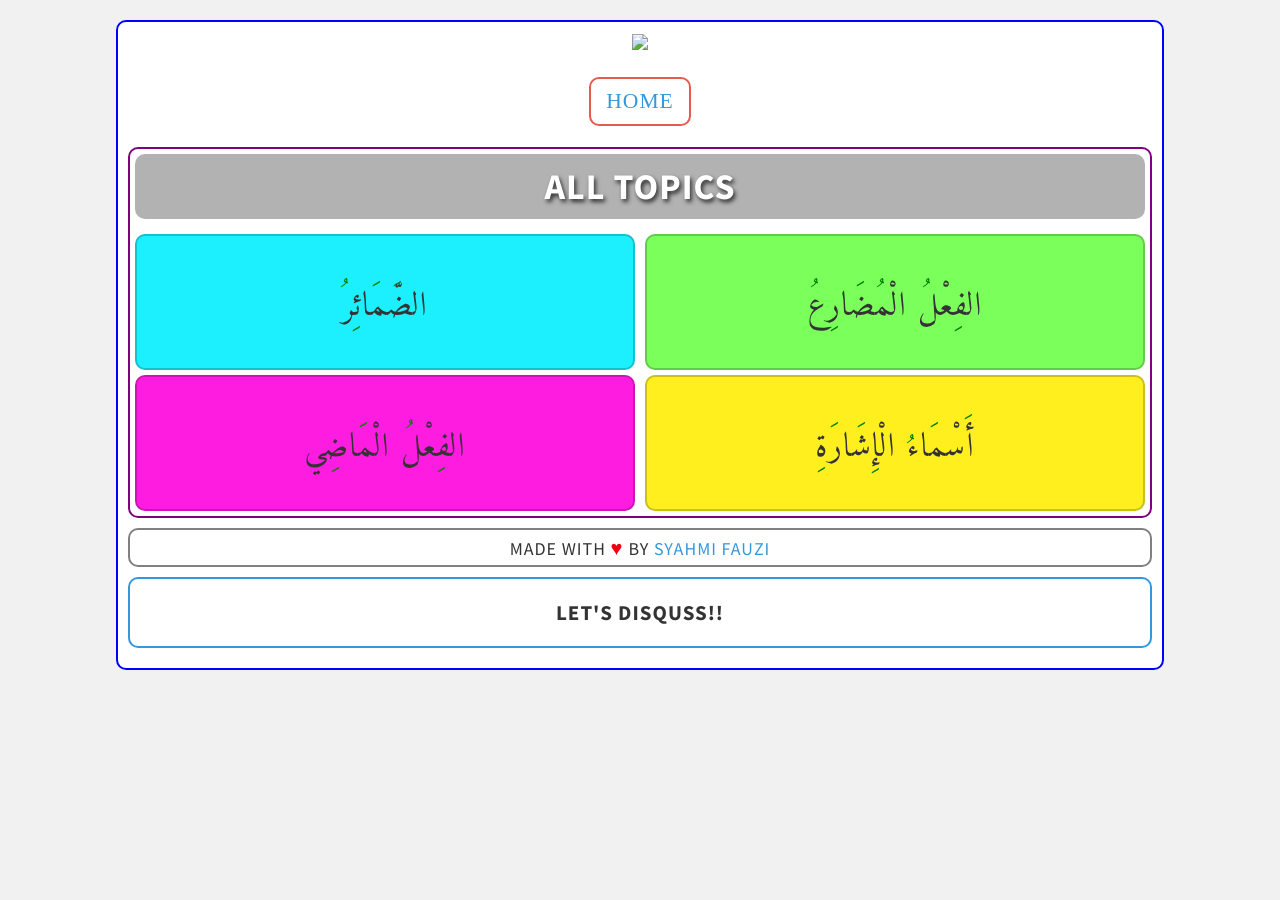
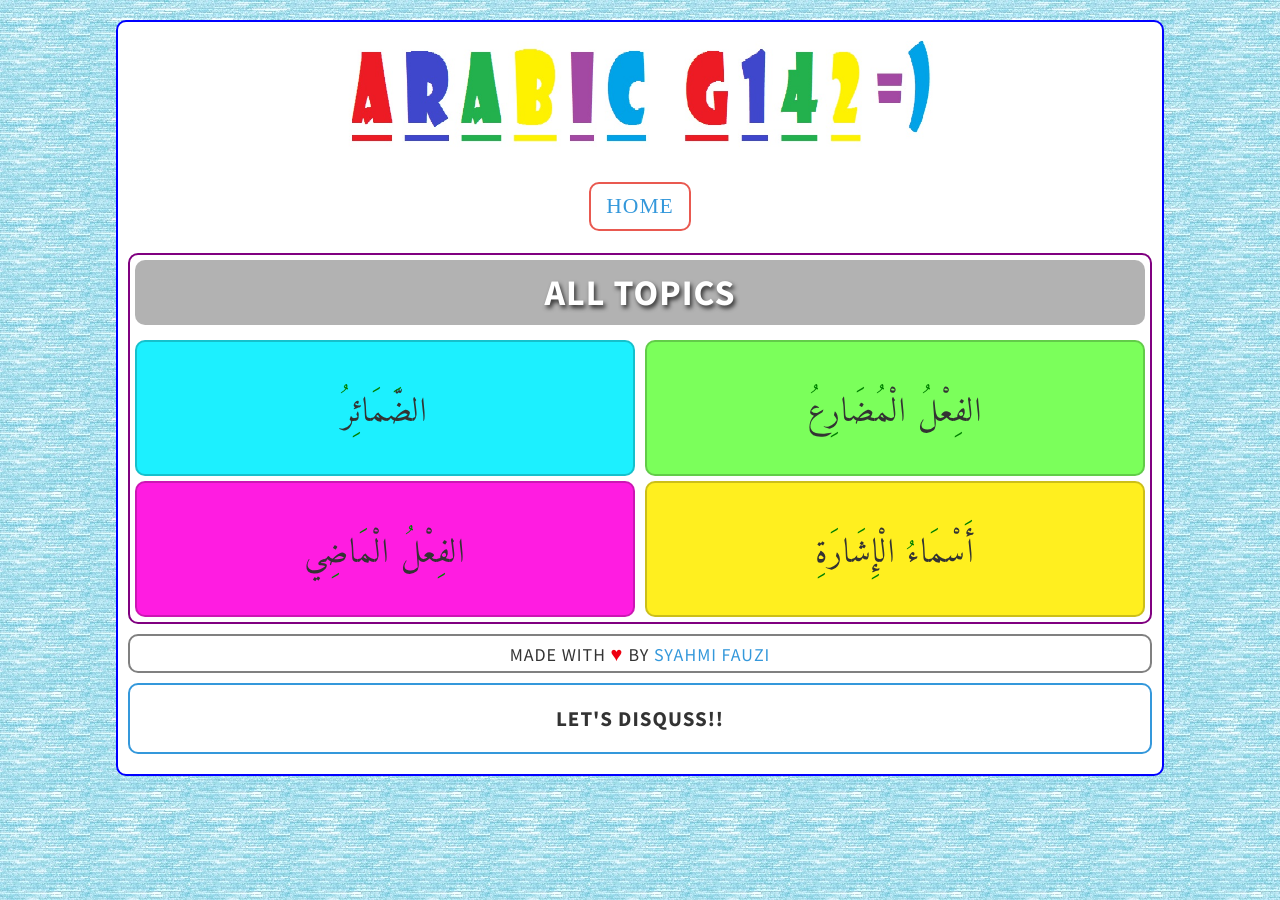
Before and after one commit to syahmifauzi/arabic, a Jekyll site: the page built from index.html, in a window 1280 px wide. Built offline with Jekyll 4.4.1, drawn with Linux system fonts in a browser that asks for light colours.

Commit message:
add smtg imptnt

```diff
--- a/_includes/homepage/header.html
+++ b/_includes/homepage/header.html
@@ -1,8 +1,8 @@
 
-<div id="header"><a href="{{ '' | prepend: site.baseurl | prepend: site.url }}"><img src="{{ '' | prepend: site.baseurl | prepend: site.url }}assets/img/arab-logo.jpg"/></a>
+<div id="header"><a href="{{ '/' | prepend: site.baseurl | prepend: site.url }}"><img src="{{ '/' | prepend: site.baseurl | prepend: site.url }}assets/img/arab-logo.jpg"/></a>
   <div class="nav">
     <ul>
-      <li><a href="{{ '' | prepend: site.baseurl | prepend: site.url }}">Home</a></li>
+      <li><a href="{{ '/' | prepend: site.baseurl | prepend: site.url }}">Home</a></li>
     </ul>
   </div>
 </div>
--- a/_jadefiles/homepage/header.jade
+++ b/_jadefiles/homepage/header.jade
@@ -1,6 +1,6 @@
 #header
-  a(href="{{ '' | prepend: site.baseurl | prepend: site.url }}"): img(src="{{ '' | prepend: site.baseurl | prepend: site.url }}assets/img/arab-logo.jpg")
+  a(href="{{ '/' | prepend: site.baseurl | prepend: site.url }}"): img(src="{{ '/' | prepend: site.baseurl | prepend: site.url }}assets/img/arab-logo.jpg")
 
   .nav
     ul
-      li: a(href="{{ '' | prepend: site.baseurl | prepend: site.url }}") Home
+      li: a(href="{{ '/' | prepend: site.baseurl | prepend: site.url }}") Home
--- a/_layouts/default.html
+++ b/_layouts/default.html
@@ -5,18 +5,18 @@
     {% include head.html %}
 
   </head>
-  <body style="background-image: url('{{ '' | prepend: site.baseurl | prepend: site.url }}assets/img/arab-bg.jpg');">
+  <body style="background-image: url('{{ '/' | prepend: site.baseurl | prepend: site.url }}assets/img/arab-bg.jpg');">
 
     <div class="arabic-wrapper">
       {% include homepage/header.html %}
 
-      <div id="content"{% if page.url == '{{ '' | prepend: site.baseurl | prepend: site.url }}' %} class="homepage"{% endif %}>
+      <div id="content"{% if page.url == '{{ '/' | prepend: site.baseurl | prepend: site.url }}' %} class="homepage"{% endif %}>
         {{ content }}
       </div>
 
       {% include homepage/footer.html %}
 
-      {% if page.url != '{{ '' | prepend: site.baseurl | prepend: site.url }}' %}
+      {% if page.url != '{{ '/' | prepend: site.baseurl | prepend: site.url }}' %}
       <div class="disqus-wrapper">
         <h3>Let's Disquss!!</h3>
         {% include disqus-comments.html %}
```
